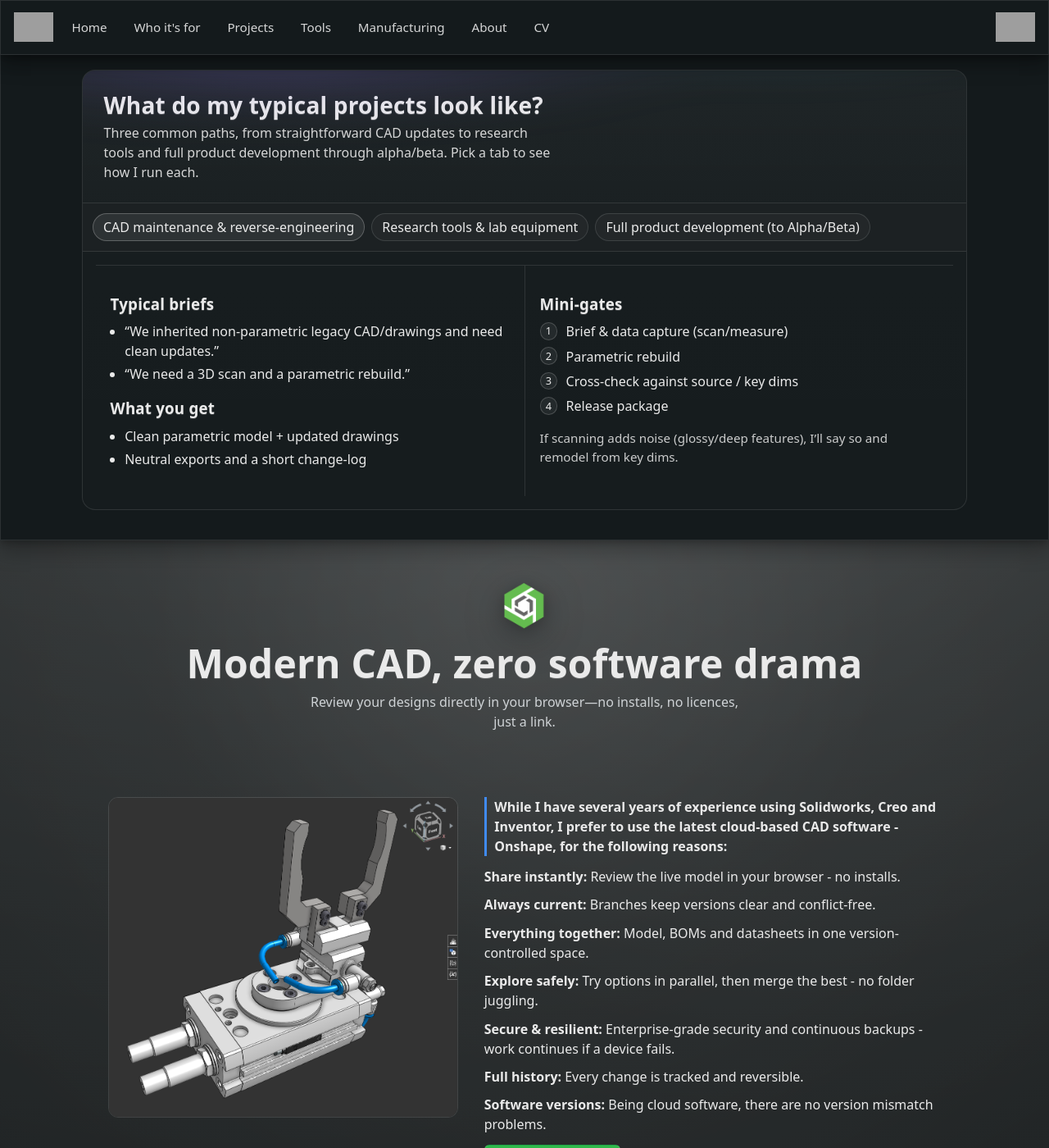
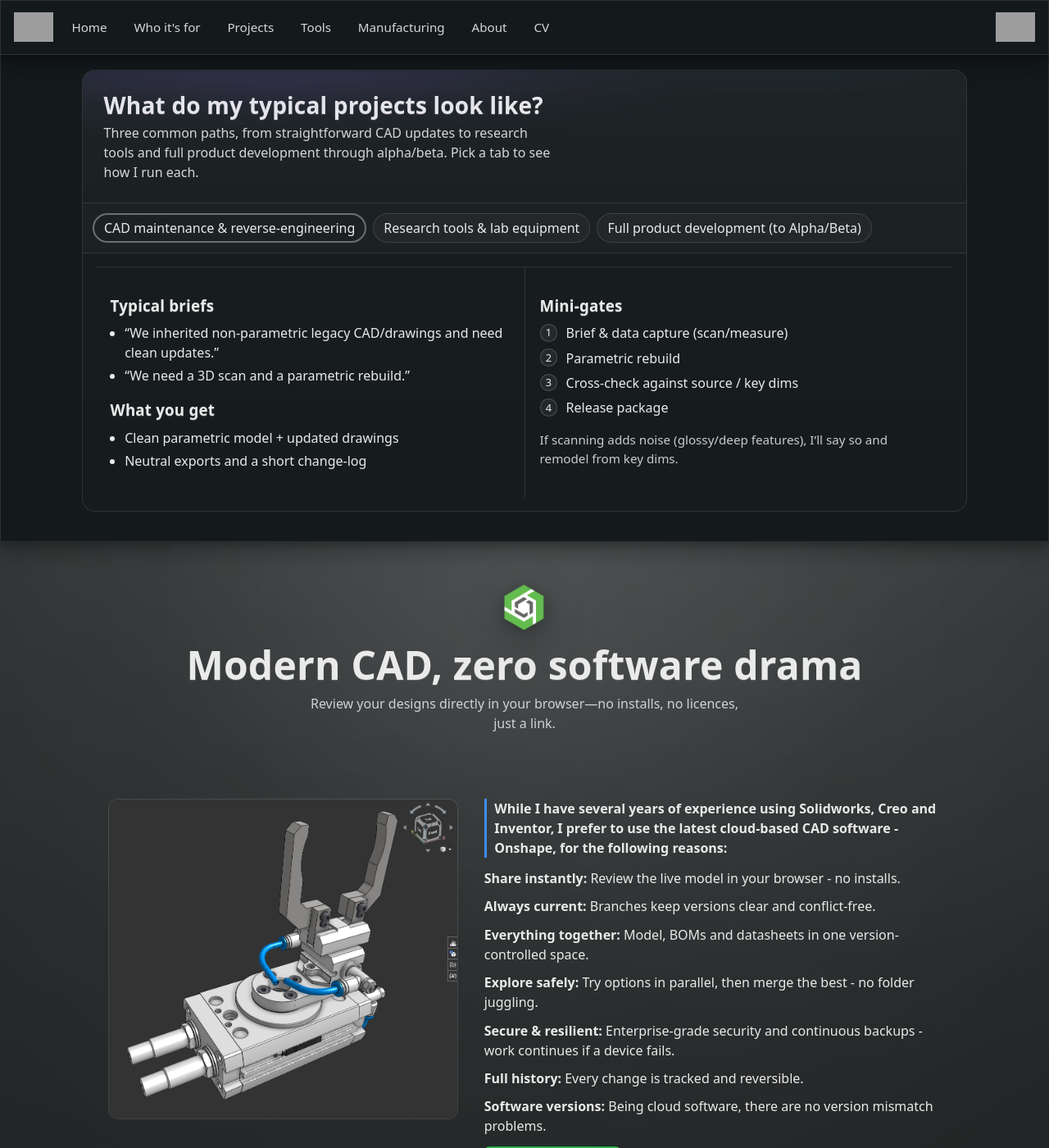
Before and after one commit to JamesAIzzard/jamesaizzard.github.io, a Jekyll site: the page built from index.html, in a window 1280 px wide and 1400 px high, scrolled down 1433 px. Shown: the whole window at 82% size. Built offline with Jekyll 4.4.1, drawn with Linux system fonts in a browser that asks for light colours; some web fonts are replaced; grey boxes are pictures that could not be loaded.

Commit message:
Refactor pill button styles: unify styles across components, enhance hover effects, and improve layout consistency

```diff
--- a/_sass/components/_manufacturing.scss
+++ b/_sass/components/_manufacturing.scss
@@ -23,6 +23,8 @@
   width: max-content;
   max-width: 100%;
   margin: 0 auto 2rem;
+  /* Reserve space so overlay arrows don't cover pills */
+  padding-inline: 2.25rem;
 }
 
 .pill-buttons {
@@ -46,39 +48,17 @@
   display: none;
 }
 
-.pill-btn {
-  appearance: none;
-  border: 1px solid rgba(255, 255, 255, 0.35);
-  background: rgba(255, 255, 255, 0.06);
-  color: var(--text);
-  font: inherit;
-  padding: 0.45rem 0.9rem;
-  border-radius: 9999px;
-  white-space: nowrap;
-  cursor: pointer;
-  transition: background 0.2s ease, border-color 0.2s ease, color 0.2s ease;
-}
-
-.pill-btn:hover {
-  background: rgba(255, 255, 255, 0.12);
-}
-
-.pill-btn.active,
-[role="tab"][aria-selected="true"] {
-  background: var(--accent-2);
-  border-color: rgba(255, 255, 255, 0.0);
-  color: #fff;
-}
+/* Buttons inherit unified pill styles from _style.scss (.pill-btn) */
 
 .pill-scroll {
   position: absolute;
   top: 50%;
   transform: translateY(-50%);
-  width: 32px;
-  height: 32px;
+  width: 36px;
+  height: 36px;
   border-radius: 9999px;
-  border: 1px solid rgba(255, 255, 255, 0.35);
-  background: var(--accent-2);
+  border: 1px solid rgba(255, 255, 255, 0.45);
+  background: linear-gradient(180deg, rgba(255,255,255,0.16), rgba(255,255,255,0.08));
   color: var(--text);
   display: grid;
   place-items: center;
@@ -86,16 +66,24 @@
   line-height: 1;
   z-index: 1;
   cursor: pointer;
-  transition: opacity 0.2s ease, background 0.2s ease;
+  transition: opacity 0.2s ease, background 0.2s ease, border-color 0.2s ease, transform 0.12s ease, filter 0.2s ease;
+  box-shadow:
+    0 8px 18px rgba(0,0,0,0.35),
+    0 0 0 2px rgba(255,255,255,0.06);
+  backdrop-filter: saturate(120%) blur(4px);
+  -webkit-backdrop-filter: saturate(120%) blur(4px);
 }
 
 .pill-scroll:hover {
-  background: var(--accent-2);
+  filter: brightness(1.08);
+  border-color: rgba(255,255,255,0.6);
+  transform: translateY(calc(-50% - 1px));
 }
 
 .pill-scroll:disabled {
-  opacity: 0.4;
+  opacity: 0.35;
   cursor: default;
+  box-shadow: none;
 }
 
 .pill-scroll-left {
@@ -109,6 +97,7 @@
 .pill-scroll>span {
   display: inline-block;
   line-height: 1;
+  font-size: 18px;
 }
 
 /* Panels */
--- a/_sass/components/_style.scss
+++ b/_sass/components/_style.scss
@@ -117,6 +117,39 @@
 }
 
 
+/* Unified pill buttons (used by tabs and manufacturing switcher) */
+/* Base */
+.pt-tab,
+.pill-btn {
+  appearance: none;
+  border: 1px solid rgba(255, 255, 255, 0.12);
+  background: rgba(255, 255, 255, 0.03);
+  color: inherit;
+  padding: 0.5rem 0.75rem;
+  border-radius: 999px;
+  font: inherit;
+  line-height: 1;
+  white-space: nowrap;
+  cursor: pointer;
+  transition: border-color .2s ease, background-color .2s ease, transform .06s ease, filter .2s ease;
+}
+
+/* Hover/active affordances */
+.pt-tab:hover,
+.pill-btn:hover { filter: brightness(1.05); }
+.pt-tab:active,
+.pill-btn:active { transform: translateY(1px); }
+
+/* Selected/active state */
+.pt-tab[aria-selected="true"],
+.pt-tab.is-active,
+.pill-btn[aria-selected="true"],
+.pill-btn.active {
+  background: transparent;
+  border-color: rgba(255, 255, 255, 0.35);
+  border-width: 2px;
+}
+
 .printout {
   display: block;
   max-width: 100%;
--- a/_sass/components/project_types.scss
+++ b/_sass/components/project_types.scss
@@ -59,23 +59,6 @@
     background: rgba(255,255,255,0.02);
   }
 
-  .pt-tab {
-    appearance: none;
-    border: 1px solid rgba(255,255,255,0.12);
-    background: rgba(255,255,255,0.03);
-    color: inherit;
-    padding: 0.5rem 0.75rem;
-    border-radius: 999px;
-    font: inherit;
-    line-height: 1;
-    cursor: pointer;
-    transition: border-color .2s ease, background-color .2s ease, transform .06s ease;
-  }
-  .pt-tab[aria-selected="true"], .pt-tab.is-active {
-    background: rgba(255,255,255,0.08);
-    border-color: rgba(255,255,255,0.24);
-  }
-  .pt-tab:active { transform: translateY(1px); }
 
   /* Panels wrap the two-column grid */
   .pt-panels {
```
